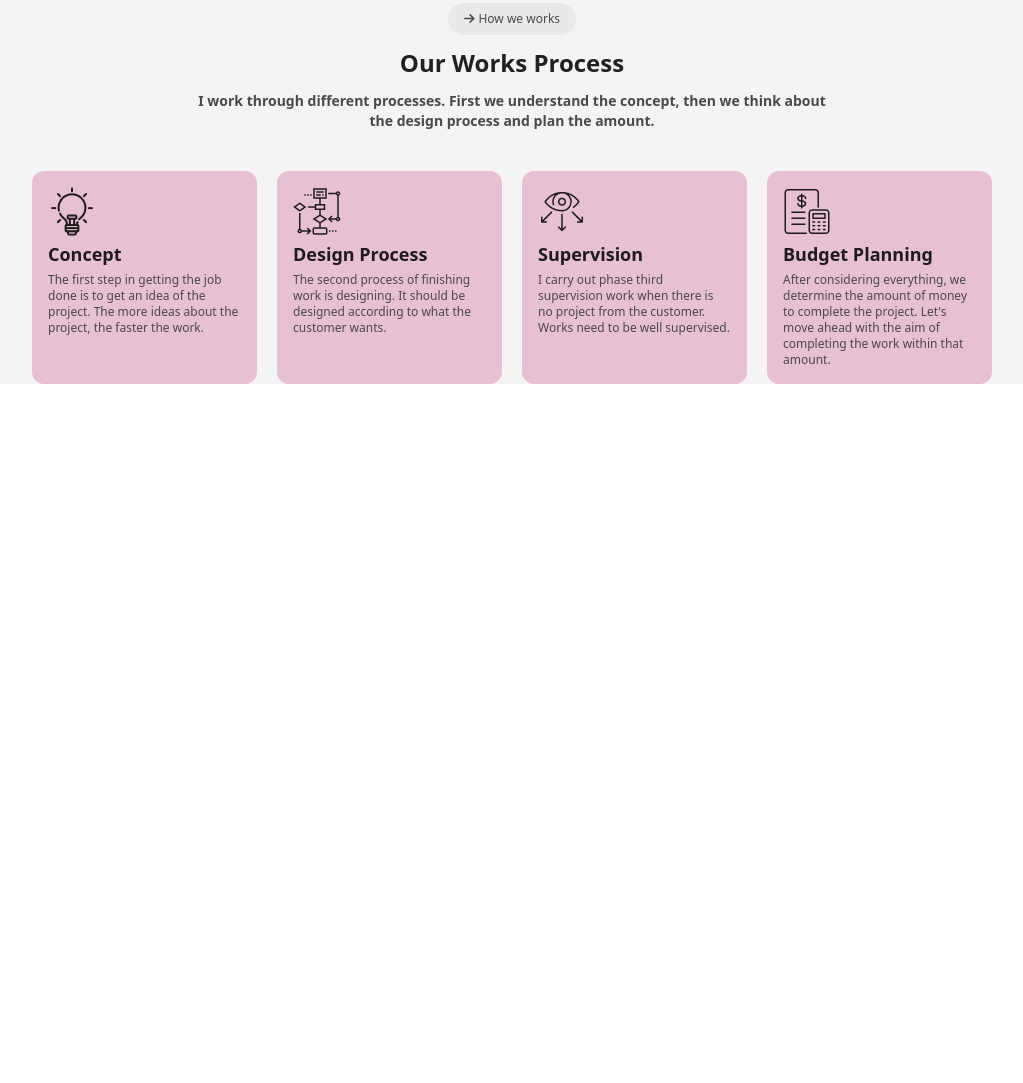
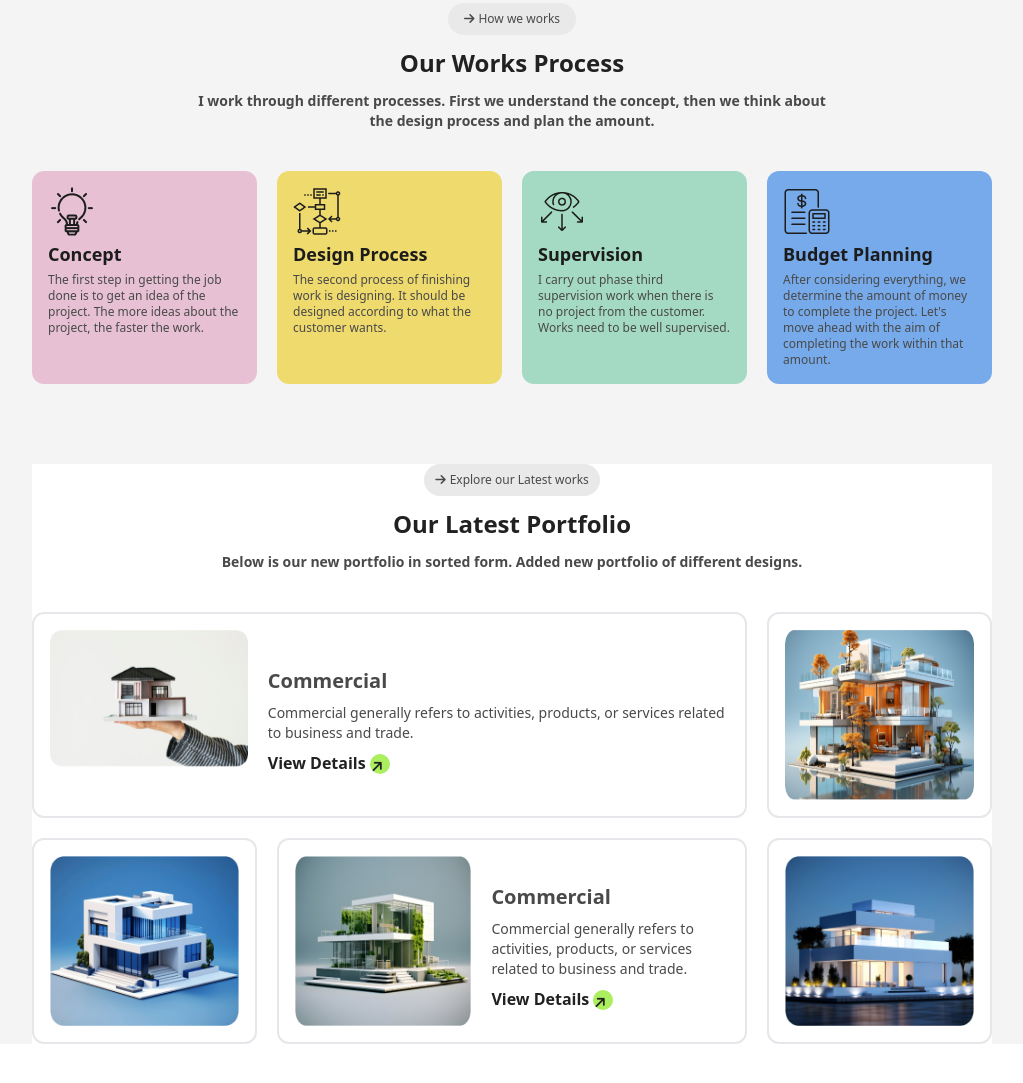
Before and after one commit to jahidhasan6676/B10-Assignment-3, a plain HTML site: page index.html in a window 1280 px wide. Shown: the part 1347-2430 px from the top of the page, without its empty margins (128-1151 px from the left). Before the commit the page ends 1811 px from the top, so only its background shows below. Drawn offline with nearby package versions, Linux system fonts and the light colour scheme.

Commit message:
added the latest portfolio section and mobile responsive

```diff
--- a/index.html
+++ b/index.html
@@ -173,7 +173,7 @@
                         </div>
                      </div>
                      <!-- 2nd card -->
-                     <div class="bg-[#E7C1D3] p-4 rounded-xl space-y-1">
+                     <div class="bg-[#EFDA6E] p-4 rounded-xl space-y-1">
                         <div>
                             <img src="./assets/flow-chart.png" alt="">
                         </div>
@@ -183,7 +183,7 @@
                         </div>
                      </div>
                      <!-- 3rd card -->
-                     <div class="bg-[#E7C1D3] p-4 rounded-xl space-y-1">
+                     <div class="bg-[#A4DAC3] p-4 rounded-xl space-y-1">
                         <div>
                             <img src="./assets/vision.png" alt="">
                         </div>
@@ -193,7 +193,7 @@
                         </div>
                      </div>
                      <!-- 4rth card -->
-                     <div class="bg-[#E7C1D3] p-4 rounded-xl space-y-1">
+                     <div class="bg-[#77AAEA] p-4 rounded-xl space-y-1">
                         <div>
                             <img src="./assets/budget-planning.png" alt="">
                         </div>
@@ -207,7 +207,71 @@
           </section>
           <!-- card section end -->
 
+        <!-- latest portfolio section start-->
+         <section class=" bg-[#FFFFFF] mt-20 mb-20">
+            <div class=" grid grid-cols-1">
+                <!-- text section part -->
+                 <div>
+                    <div class=" space-y-3 text-center ">
+                        <div class=" ">
 
+                            <button class=" text-xs w-44 h-8 bg-[#E9E9E9] text-secondary rounded-2xl font-medium"><i class="fa-solid fa-arrow-right mr-1"></i>Explore our Latest works</button>
+
+                        </div>
+                        <h4 class="text-2xl font-bold text-font_color">Our Latest Portfolio</h4>
+                        <p class="text-sm text-secondary font-semibold">Below is our new portfolio in sorted form. Added new portfolio of different designs.</p>
+
+                    </div>
+                 </div>
+                 <!-- portfolio card -->
+                  <div class="grid grid-cols-4  lg:grid-cols-4 lg:grid-rows-2 gap-5 mt-10">
+
+                    <!-- 1st -->
+                    <div class="border-2 rounded-xl col-span-4 lg:col-span-3 lg:flex gap-5 p-4 space-y-3">
+                        <div class="">
+                            <img class="w-full" src="./assets/img1.png" alt="">
+                        </div>
+                        <div class="space-y-2 lg:flex flex-col justify-center">
+                            <h3 class="text-xl font-bold text-[#494949]">Commercial</h3>
+                            <p class="text-sm text-secondary font-medium">Commercial generally refers to activities, products, or services related to business and trade.</p>
+                            <p class="text-[#212121] font-bold ">View Details <i class="fa-solid fa-arrow-right w-5 h-5 rounded-full  bg-primary -rotate-45 text-sm"></i></p>
+                        </div>
+
+                    </div>
+                    <!-- 2nd -->
+                    <div class="border-2 rounded-xl p-4  col-span-4 lg:col-span-1">
+                        <div class="">
+                            <img class="w-full lg:h-[170px]" src="./assets/img2.png" alt="">
+                        </div>
+                    </div>
+                    <!-- 3rd -->
+                    <div class="border-2 rounded-xl p-4  col-span-4 lg:col-span-1">
+                        <div class="">
+                            <img class="w-full lg:h-[170px]" src="./assets/img3.png" alt="">
+                        </div>
+                    </div>
+                    <!-- 4th -->
+                    <div class="border-2 rounded-xl p-4 col-span-4 lg:col-span-2 lg:flex gap-5 space-y-3">
+                        <div class="">
+                            <img class="w-full lg:h-[170px] lg:w-[450px]" src="./assets/img4.png" alt="">
+                        </div>
+                        <div class="space-y-2 lg:flex flex-col justify-center">
+                            <h3 class="text-xl font-bold text-[#494949]">Commercial</h3>
+                            <p class="text-sm text-secondary font-medium">Commercial generally refers to activities, products, or services related to business and trade.</p>
+                            <p class="text-[#212121] font-bold ">View Details <i class="fa-solid fa-arrow-right w-5 h-5 rounded-full  bg-primary -rotate-45 text-sm"></i></p>
+                        </div>
+
+                    </div>
+                    <!-- 5th -->
+                    <div class="border-2 rounded-xl p-4 col-span-4 lg:col-span-1">
+                        <div class="">
+                            <img class="w-full lg:h-[170px]" src="./assets/img5.png" alt="">
+                        </div>
+                    </div>
+                  </div>
+
+            </div>
+         </section>
 
 
     </main>
```
